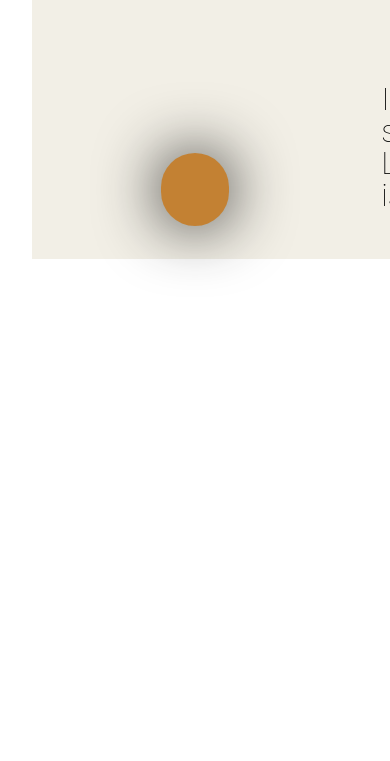
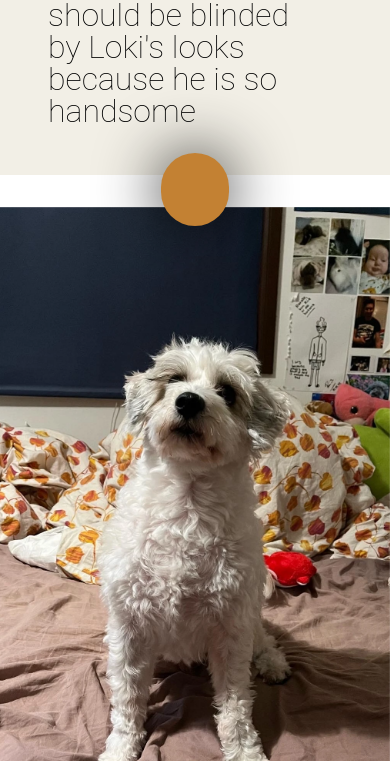
Before and after one commit to BaheYaich/Build-in-Amsterdam-nav-clone, a website: page public/index.html in a window 390 px wide. Shown: the part 585-1346 px from the top of the page. Before the commit the page ends 844 px from the top, so only its background shows below. Drawn offline with nearby package versions, Linux system fonts and the light colour scheme.

Commit message:
Deployment fix: public assets

```diff
--- a/public/assets/css/main.css
+++ b/public/assets/css/main.css
@@ -339,6 +339,7 @@ main {
 main .grid-container {
   display: grid;
   gap: 2rem;
+  grid-template-areas: "images static-column";
   grid-template-columns: 1fr 1fr;
   position: relative;
   overflow: hidden;
@@ -350,6 +351,7 @@ main .grid-container .column {
   height: 100vh;
 }
 main .grid-container .column.static {
+  grid-area: static-column;
   background-color: #f2efe6;
   padding: 3rem;
   height: 100vh;
@@ -395,6 +397,7 @@ main .grid-container .column:not(:last-child) img {
   }
 }
 main .grid-container .column.image-container {
+  grid-area: images;
   scroll-behavior: smooth;
   overflow: auto;
   scrollbar-width: none;
@@ -464,6 +467,7 @@ nav#nav {
   z-index: 1;
   overflow: hidden;
   background-color: black;
+  transition: height 500ms cubic-bezier(0.13, 0.53, 0.38, 0.97);
 }
 nav#nav > ul#image-track.nav-container {
   list-style: none;
@@ -517,3 +521,93 @@ nav#nav > ul#image-track.nav-container li:hover p {
 nav#nav > ul#image-track.nav-container li:hover img {
   transform: scale(0.9);
 }
+
+@media (max-width: 1199px) {
+  body[data-nav=true] {
+    overflow: hidden;
+  }
+  body[data-nav=true] main {
+    height: 100%;
+    transform: none;
+  }
+  body[data-nav=true] nav#nav {
+    position: sticky;
+    z-index: 2;
+    bottom: 0;
+    height: 50vh;
+  }
+  body[data-nav=false] {
+    overflow: auto;
+  }
+  body[data-nav=false] main {
+    height: 100%;
+    transform: none;
+  }
+  body[data-nav=false] nav#nav {
+    position: sticky;
+    z-index: 2;
+    bottom: 0;
+    height: 0vh;
+  }
+  body main {
+    height: 100%;
+  }
+  body main .grid-container {
+    overflow: auto;
+    grid-template-areas: "static-column" "images";
+    grid-template-columns: 1fr;
+    height: 100%;
+  }
+  body main .grid-container .column {
+    height: 100%;
+  }
+  body main .grid-container .column.static {
+    height: 90vh;
+  }
+  body main .grid-container .column.image-container .image-column {
+    flex: 1;
+    height: 100%;
+  }
+  body main .grid-container .column.image-container .image-column img {
+    height: auto;
+    width: 100%;
+    aspect-ratio: 9/16;
+  }
+  body button#navToggle {
+    position: fixed;
+    z-index: 3;
+  }
+  body nav#nav > ul#image-track.nav-container {
+    grid-auto-columns: 25vw;
+  }
+  body nav#nav > ul#image-track.nav-container li a img {
+    width: 100%;
+    aspect-ratio: 11/10;
+  }
+}
+@media (max-width: 768px) {
+  body main .grid-container .column.static {
+    width: 100vw;
+  }
+  body main .grid-container .column.static #Title {
+    font-size: clamp(3rem, 1vw, 4rem);
+    width: auto;
+  }
+  body main .grid-container .column.static .bottom, body main .grid-container .column.static .top {
+    width: auto;
+  }
+  body main .grid-container .column.image-container {
+    flex-direction: column;
+    width: 100vw;
+  }
+  body nav#nav > ul#image-track.nav-container li a img {
+    width: 100%;
+    aspect-ratio: 9/10;
+  }
+}
+@media (max-width: 575px) {
+  body nav#nav > ul#image-track.nav-container li a img {
+    width: 100%;
+    aspect-ratio: 9/10;
+  }
+}
--- a/public/assets/js/navMenu.js
+++ b/public/assets/js/navMenu.js
@@ -25,7 +25,7 @@ const handleOnMove = e => {
     }
 
     const mouseDelta = parseFloat(track.dataset.mouseDownAt) - e.clientX,
-        maxDelta = window.innerWidth / 2;
+        maxDelta = window.innerWidth / 3;
 
     const percentage = (mouseDelta / maxDelta) * -100,
         nextPercentageUnconstrained = parseFloat(track.dataset.prevPercentage) + percentage,
--- a/public/assets/js/verticalScrollAnimation.js
+++ b/public/assets/js/verticalScrollAnimation.js
@@ -1,6 +1,7 @@
 const imageContainer = document.querySelector(".grid-container > .column")
 // const navButton = document.querySelector("#navToggle")
 let isScrolling = true
+if (isMobile) isScrolling = false
 
 imageScroll = () => {
   imageContainer.scrollTop += 10
--- a/src/assets/js/navMenu.js
+++ b/src/assets/js/navMenu.js
@@ -1,7 +1,6 @@
 const navWrapper = document.getElementById("nav")
 const track = document.getElementById("image-track");
 const navItems = document.querySelectorAll(".nav-item")
-let desktop
 
 const handleOnDown = e => track.dataset.mouseDownAt = e.clientX;
 
```
